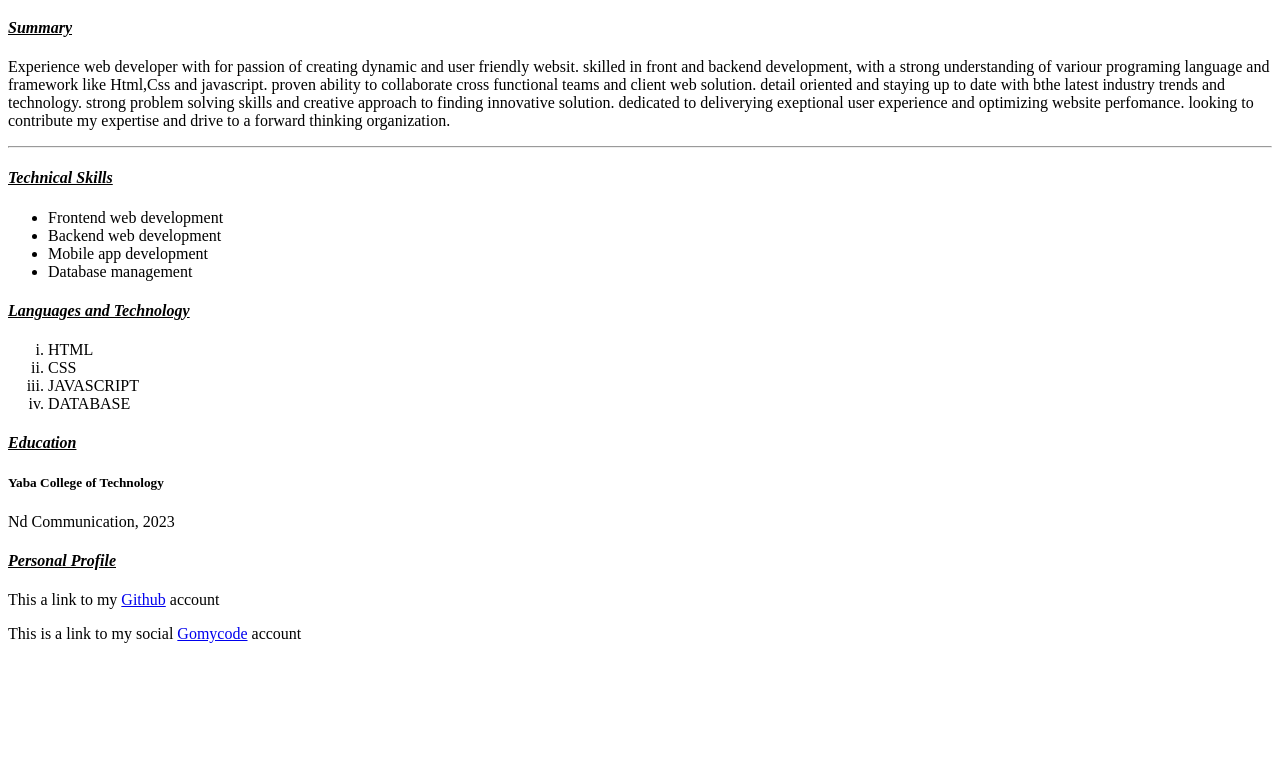
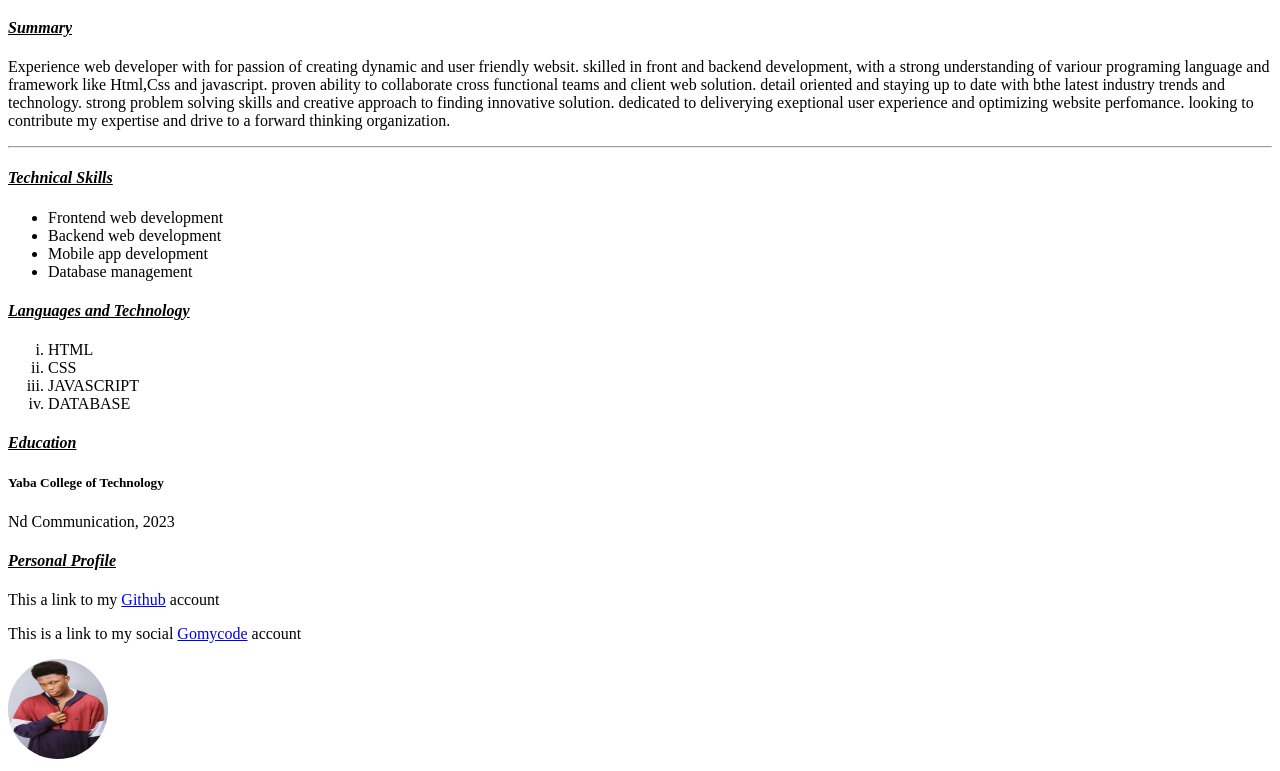
Before and after one commit to timmytunez/updated_cv, a plain HTML site: page index.html in a window 1280 px wide. Shown: the part 100-871 px from the top of the page. Before the commit the page ends 800 px from the top, so only its background shows below. Drawn offline with Linux system fonts and the light colour scheme.

Commit message:
profile image added

```diff
--- a/index.html
+++ b/index.html
@@ -16,6 +16,11 @@
         .school{
             text-align: left;
             color: black;
+        }
+        img {
+            width: 100px;
+            height: 100px;
+            border-radius: 50%;
         }
     </style>
 </head>
@@ -54,6 +59,7 @@
    <p>This a link to my <a href="https://github.com/timmytunez">Github</a> account</p>
    <p>This is a link to my social <a href="https://learn.gomycode.co/dashboard-student">Gomycode</a> account</p>
 
+   <img src="84265.jpg" alt="timmy image">
 
 
 
```
Also changed, not shown: 84265.jpg (added).
